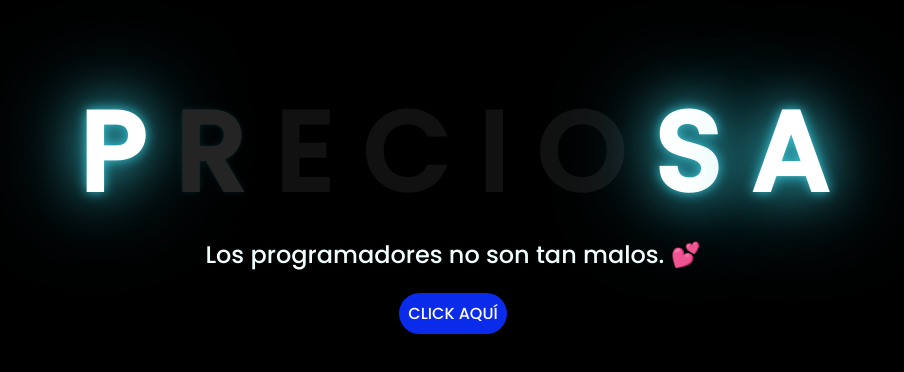
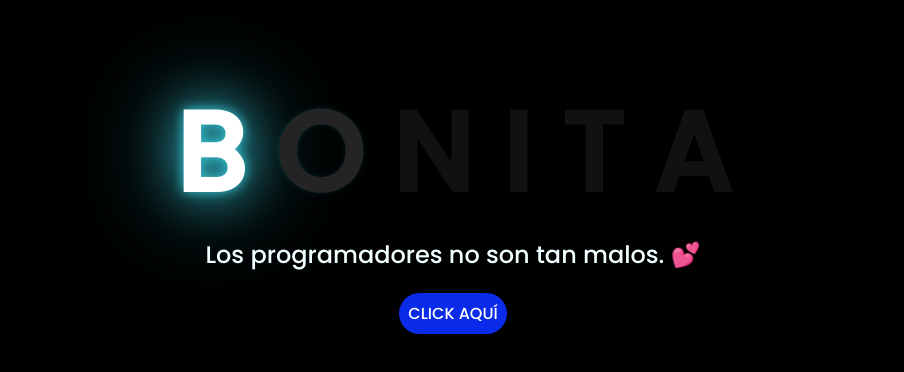
Before and after one commit to testierspark519/testierspark519.github.io, a plain HTML site: page index.html in a window 1280 px wide. Shown: the part 134-506 px from the top of the page, without its empty margins (195-1099 px from the left). Drawn offline with Linux system fonts and the light colour scheme.

Commit message:
LA MAS BONITA

```diff
--- a/flor.html
+++ b/flor.html
@@ -324,9 +324,5 @@
         </div>
       </div>
     </div>
-    <div class="description">
-      <span>Luego te doy las flores que te mereces mi niña </span>
-  </div>
-    <script src="main.js"></script>
   </body>
 </html>
--- a/index.html
+++ b/index.html
@@ -12,13 +12,11 @@
 
 <body>
     <div class="greetings">
-        <span>P</span>
-        <span>R</span>
-        <span>E</span>
-        <span>C</span>
+        <span>B</span>
+        <span>O</span>
+        <span>N</span>
         <span>I</span>
-        <span>O</span>
-        <span>S</span>
+        <span>T</span>
         <span>A</span>
     </div>
     <div class="description">
```
